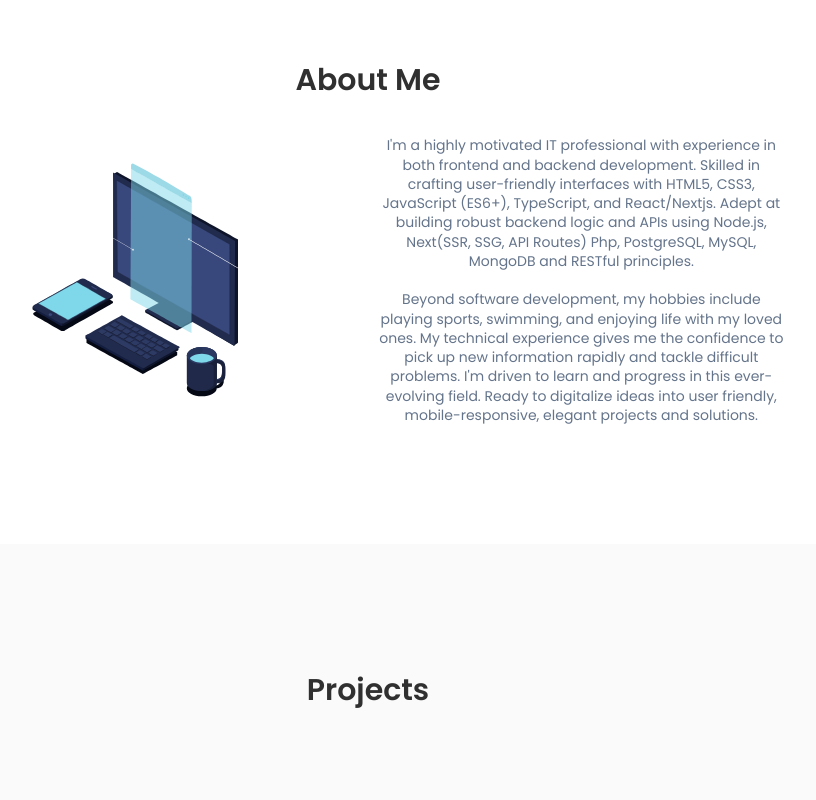
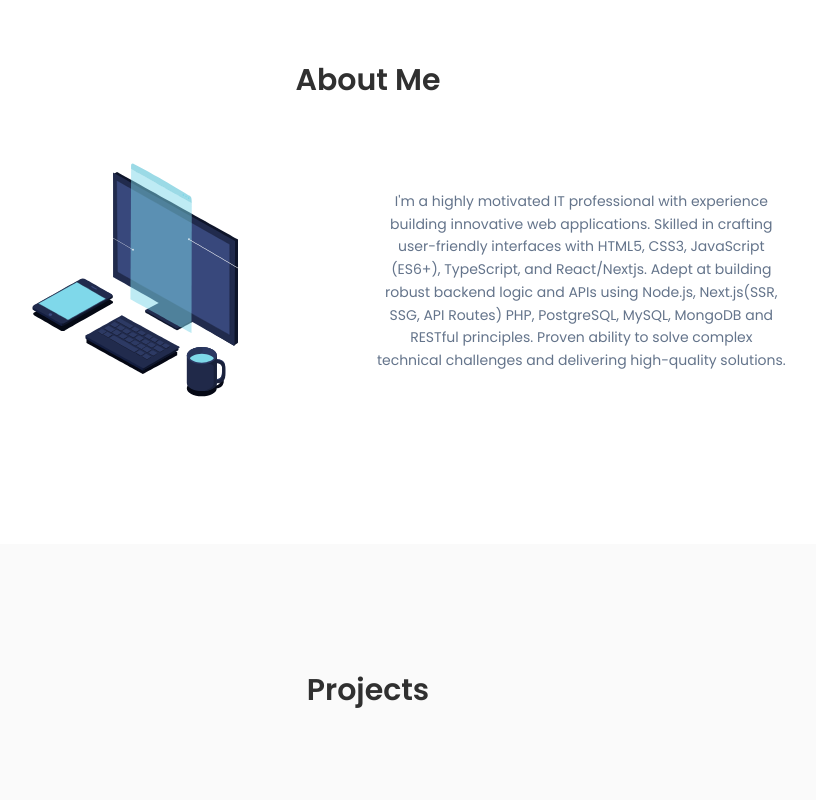
Before and after one commit to LosmanDev/losmandev-portfolio, a React (Vite) app: page / in a window 1280 px wide. Shown: the part 1000-1800 px from the top of the page, without its empty margins (272-1088 px from the left). Built offline with nearby package versions, Linux system fonts and the light colour scheme.

Commit message:
updated to about

```diff
--- a/src/Components/About.jsx
+++ b/src/Components/About.jsx
@@ -31,26 +31,40 @@ export default function About() {
               className="w-full sm:w-1/3"
             />
 
-            <p
-              data-aos="fade-right"
-              data-aos-delay="400"
-              className="lg:leading-snug sm: text-slate-500 text-center text-sm sm:w-2/6 px-2 fade-in-up"
-            >
-              I&apos;m a highly motivated IT professional with experience in
-              both frontend and backend development. Skilled in crafting
-              user-friendly interfaces with HTML5, CSS3, JavaScript (ES6+),
-              TypeScript, and React/Nextjs. Adept at building robust backend
-              logic and APIs using Node.js, Next(SSR, SSG, API Routes) Php,
-              PostgreSQL, MySQL, MongoDB and RESTful principles.
-              <br />
-              <br />
-              Beyond software development, my hobbies include playing sports,
-              swimming, and enjoying life with my loved ones. My technical
-              experience gives me the confidence to pick up new information
-              rapidly and tackle difficult problems. I&apos;m driven to learn
-              and progress in this ever-evolving field. Ready to digitalize
-              ideas into user friendly, mobile-responsive, elegant projects and
-              solutions.
+            <p className="lg:leading-relaxed sm: text-slate-500 text-center text-sm sm:w-2/6 px-2">
+              <span
+                data-aos="fade-down"
+                data-aos-delay="400"
+                data-aos-duration="2000"
+              >
+                I&apos;m a highly motivated IT professional with experience
+                building innovative web applications.{' '}
+              </span>
+              <span
+                data-aos="fade-down"
+                data-aos-delay="500"
+                data-aos-duration="2000"
+              >
+                Skilled in crafting user-friendly interfaces with HTML5, CSS3,
+                JavaScript (ES6+), TypeScript, and React/Nextjs.{' '}
+              </span>
+              <span
+                data-aos="fade-down"
+                data-aos-delay="600"
+                data-aos-duration="2000"
+              >
+                Adept at building robust backend logic and APIs using Node.js,
+                Next.js(SSR, SSG, API Routes) PHP, PostgreSQL, MySQL, MongoDB
+                and RESTful principles.{' '}
+              </span>
+              <span
+                data-aos="fade-down"
+                data-aos-delay="600"
+                data-aos-duration="2000"
+              >
+                Proven ability to solve complex technical challenges and
+                delivering high-quality solutions.
+              </span>
             </p>
           </div>
         </div>
--- a/src/Components/Contact.jsx
+++ b/src/Components/Contact.jsx
@@ -111,7 +111,7 @@ export default function Contact() {
                       : 'btn btn-primary text-accent capitalize mt-4 w-full sm:max-w-lg max-w-xs sm:mx-10'
                   }
                 >
-                  Let&apos;s Connect
+                  Submit
                 </button>
                 <p className="text-error text-center pt-3">
                   {errors.Message?.message}
```
